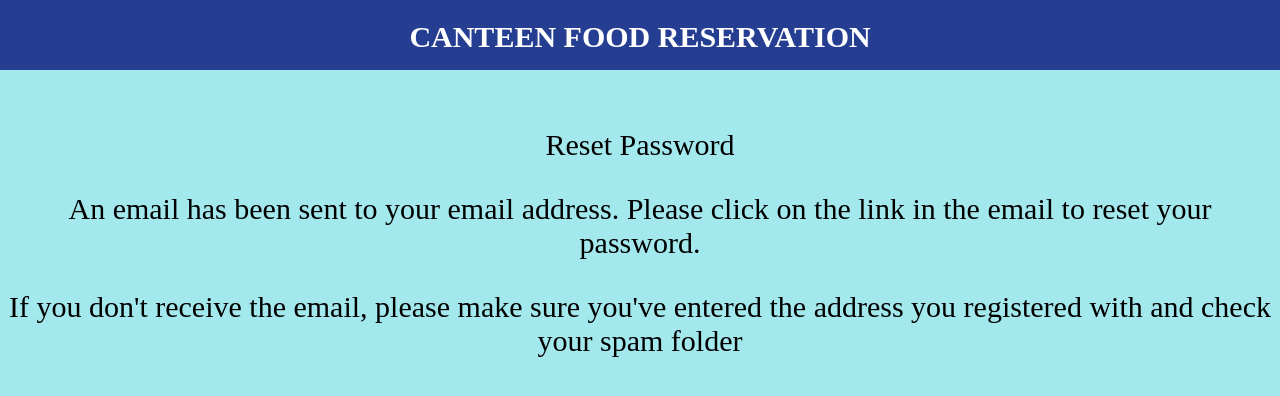
After one commit to YapJack7890/Software-Engineering, a Django app: template djangoenv/firstproject/practice/templates/password-reset-sent.html in a window 1280 px wide. The commit adds this page. Shown: the top 396 px of the page. Run offline with Django 5.2, Linux system fonts and the light colour scheme; the template is opened without the code that fills it, so the values that code supplies are empty; parts of the project's set-up code (start-up, migrations or seed data) failed here and were passed over.

Commit message:
djangoenv/firstproject/practice/forms.py    djangoenv/firstproject/practice/static/css/forget-password-complete.css    djangoenv/firstproject/practice/static/css/forget-password-sent.css    djangoenv/firstproject/practice/static/css/forget-password.css    djangoenv/firstproject/practice/templates/password-reset-complete.html    djangoenv/firstproject/practice/templates/password-reset-sent.html    djangoenv/firstproject/practice/urls.py

```diff
--- /dev/null
+++ b/djangoenv/firstproject/practice/static/css/forget-password-sent.css
@@ -0,0 +1,47 @@
+header{
+    background-color: #263E92;
+    top: 0;
+    left: 0;
+    width: 100%;
+    height: 70px;
+    position: fixed;
+    stroke-width: 1px;
+    stroke: #000;
+}
+h1 {
+    flex-shrink: 0;
+    color: #FFF;
+    text-align: center;
+    position: relative;
+    font-family: Quicksand;
+    font-size: 30px;
+    font-style: normal;
+    font-weight: 500;
+    line-height: normal;
+    text-transform: uppercase;
+    font-weight: bold;
+}
+
+body {
+    position: relative;
+    display: grid;
+    background-color: #A3E8ED;
+}
+
+.container{
+    position: relative;
+    display: grid;
+    margin-top: 100px;
+
+}
+
+p {
+    font-family: Quicksand;
+    font-size: 30px;
+    font-style: normal;
+    font-weight: 500;
+    line-height: normal;
+    text-align: center;
+    color: #000;
+    margin-top: 20px;
+}
--- /dev/null
+++ b/djangoenv/firstproject/practice/templates/password-reset-sent.html
@@ -0,0 +1,26 @@
+<!DOCTYPE html>
+{% load static %}
+<html>
+    <head>
+        <meta charset="utf-8">
+        <meta http-equiv="X-UA-Compatible" content="IE=edge">
+        <title></title>
+        <meta name="description" content="">
+        <meta name="viewport" content="width=device-width, initial-scale=1">
+        <link rel="stylesheet" href="{% static 'css/forget-password-sent.css' %}">
+    </head>
+    <body>
+        <header>
+            <h1>CANTEEN FOOD RESERVATION</h1>
+          </header>
+          <div class="container">
+              <div class="content">
+                <p>Reset Password</p>
+                <p>An email has been sent to your email address. Please click on the link in the email to reset your password.</p>
+                <p>If you don't receive the email, please make sure you've entered the address you registered with and check your spam folder</p>
+            </div>
+        </div>
+
+        <script src="" async defer></script>
+    </body>
+</html>
--- a/djangoenv/firstproject/practice/urls.py
+++ b/djangoenv/firstproject/practice/urls.py
@@ -7,10 +7,18 @@ urlpatterns = [
     path('register', views.registerPage, name='register'),
     path('logout', views.logoutUser, name='logout'),
     path('', views.loginPage, name='login'),
-    path('reset_password/', auth_views.PasswordResetView.as_view(template_name="forget-password.html") , name="reset_password"),
-    path('reset_password_sent/', auth_views.PasswordResetDoneView.as_view(), name="password_reset_done"),
-    path('reset/<uidb64>/<token>/', auth_views.PasswordResetConfirmView.as_view(), name="password_reset_confirm"),
-    path('reset_password_complete/', auth_views.PasswordResetCompleteView.as_view(), name="password_reset_complete"),
+    path('reset_password/',
+         auth_views.PasswordResetView.as_view(template_name="forget-password.html") ,
+         name="reset_password"),
+    path('reset_password_sent/',
+         auth_views.PasswordResetDoneView.as_view(template_name="password-reset-sent.html"),
+         name="password_reset_done"),
+    path('reset/<uidb64>/<token>/',
+         auth_views.PasswordResetConfirmView.as_view(),
+         name="password_reset_confirm"),
+    path('reset_password_complete/',
+         auth_views.PasswordResetCompleteView.as_view(template_name="password-reset-complete.html"),
+         name="password_reset_complete"),
 
     #Parent Page
     path('home', views.home, name='home'),
```
Also changed, not shown: djangoenv/firstproject/practice/forms.py (+4 -4 lines), djangoenv/firstproject/practice/static/css/forget-password-complete.css (added, +47 -0 lines), djangoenv/firstproject/practice/static/css/forget-password.css (+35 -0 lines), djangoenv/firstproject/practice/templates/password-reset-complete.html (added, +26 -0 lines), djangoenv/firstproject/db.sqlite3.
